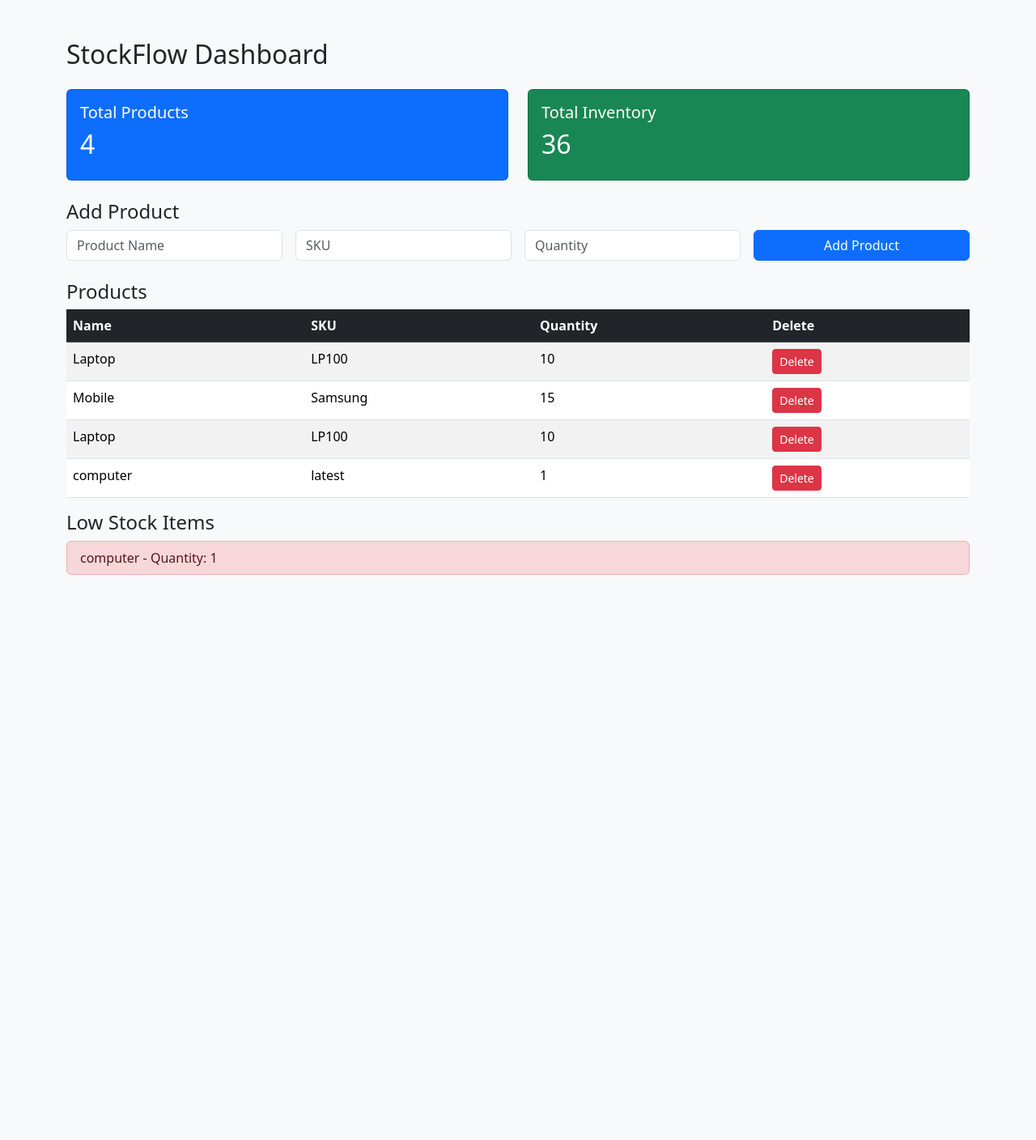
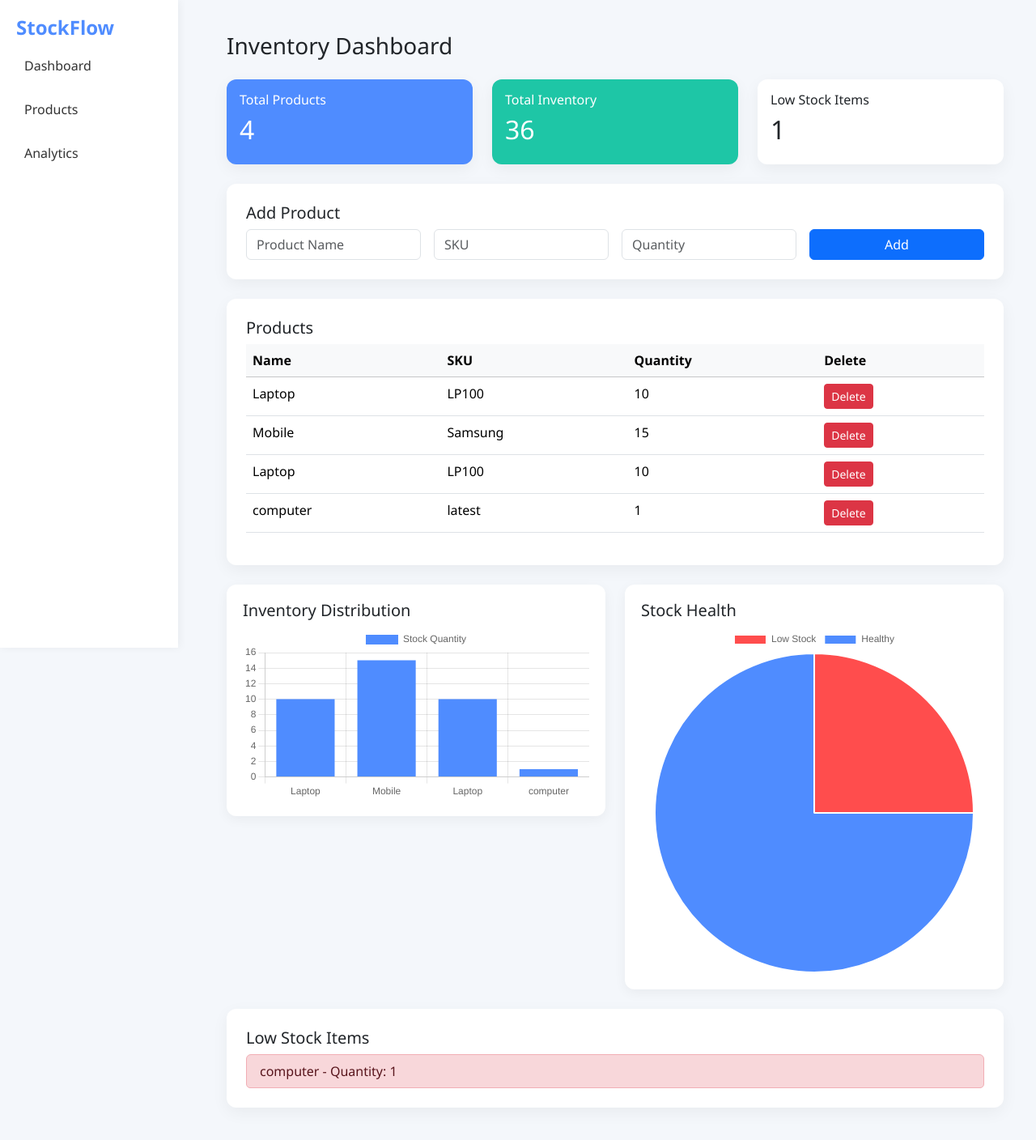
Before and after one commit to HarshaPachcha/wexa-ai-technical-assessment-Harsha, a Flask app: page /dashboard/1 in a window 1280 px wide. Shown: the whole page at 81% size. Before the commit the page ends 710 px from the top, so only its background shows below. Run offline with Flask 3, Linux system fonts and the light colour scheme.

Commit message:
Added product selling feature and dynamic inventory update

```diff
--- a/requirements.txt
+++ b/requirements.txt
@@ -0,0 +1,4 @@
+Flask==3.0.3
+Flask-SQLAlchemy==3.1.1
+Flask-Bcrypt==1.0.1
+gunicorn==21.2.0
--- a/templates/Dashboard.html
+++ b/templates/Dashboard.html
@@ -2,45 +2,127 @@
 <html>
 
 <head>
-
 <title>StockFlow Dashboard</title>
 
 <link href="https://cdn.jsdelivr.net/npm/bootstrap@5.3.3/dist/css/bootstrap.min.css" rel="stylesheet">
+<script src="https://cdn.jsdelivr.net/npm/chart.js"></script>
+
+<style>
+
+body{
+background:#f4f7fb;
+font-family:Segoe UI;
+}
+
+.sidebar{
+height:100vh;
+background:#ffffff;
+box-shadow:2px 0px 10px rgba(0,0,0,0.05);
+padding:20px;
+position:fixed;
+width:220px;
+}
+
+.sidebar h4{
+color:#4f8cff;
+font-weight:700;
+}
+
+.sidebar a{
+display:block;
+padding:10px;
+text-decoration:none;
+color:#333;
+margin-top:10px;
+border-radius:6px;
+}
+
+.sidebar a:hover{
+background:#f1f4ff;
+}
+
+.main{
+margin-left:240px;
+padding:40px;
+}
+
+.card{
+border:none;
+border-radius:12px;
+box-shadow:0px 6px 20px rgba(0,0,0,0.05);
+}
+
+.stat1{
+background:#4f8cff;
+color:white;
+}
+
+.stat2{
+background:#1ec6a6;
+color:white;
+}
+
+.chart-box{
+background:white;
+padding:20px;
+border-radius:12px;
+box-shadow:0px 4px 15px rgba(0,0,0,0.05);
+}
+
+</style>
 
 </head>
 
-<body class="bg-light">
+<body>
 
-<div class="container mt-5">
 
-<h2 class="mb-4">StockFlow Dashboard</h2>
+<div class="sidebar">
+
+<h4>StockFlow</h4>
+
+<a href="#">Dashboard</a>
+<a href="#">Products</a>
+<a href="#">Analytics</a>
+
+</div>
+
+
+<div class="main">
+
+<h3 class="mb-4">Inventory Dashboard</h3>
+
 
 <div class="row mb-4">
 
-<div class="col-md-6">
-<div class="card text-bg-primary">
-<div class="card-body">
-<h5>Total Products</h5>
+<div class="col-md-4">
+<div class="card stat1 p-3">
+<h6>Total Products</h6>
 <h2>{{total_products}}</h2>
 </div>
 </div>
+
+<div class="col-md-4">
+<div class="card stat2 p-3">
+<h6>Total Inventory</h6>
+<h2>{{total_inventory}}</h2>
+</div>
 </div>
 
-<div class="col-md-6">
-<div class="card text-bg-success">
-<div class="card-body">
-<h5>Total Inventory</h5>
-<h2>{{total_inventory}}</h2>
-</div>
+<div class="col-md-4">
+<div class="card p-3">
+<h6>Low Stock Items</h6>
+<h2>{{low_stock|length}}</h2>
 </div>
 </div>
 
 </div>
 
 
-<h4>Add Product</h4>
+<div class="card p-4 mb-4">
 
-<form method="post" action="/add_product/{{org_id}}" class="row g-3 mb-4">
+<h5>Add Product</h5>
+
+<form method="post" action="/add_product/{{org_id}}" class="row g-3">
 
 <div class="col-md-3">
 <input name="name" class="form-control" placeholder="Product Name">
@@ -55,17 +137,21 @@
 </div>
 
 <div class="col-md-3">
-<button class="btn btn-primary w-100">Add Product</button>
+<button class="btn btn-primary w-100">Add</button>
 </div>
 
 </form>
 
+</div>
 
-<h4>Products</h4>
 
-<table class="table table-striped">
+<div class="card p-4 mb-4">
 
-<thead class="table-dark">
+<h5>Products</h5>
+
+<table class="table">
+
+<thead class="table-light">
 <tr>
 <th>Name</th>
 <th>SKU</th>
@@ -85,7 +171,9 @@
 <td>{{p.quantity}}</td>
 
 <td>
-<a href="/delete/{{p.id}}/{{org_id}}" class="btn btn-danger btn-sm">Delete</a>
+<a href="/delete/{{p.id}}/{{org_id}}" class="btn btn-danger btn-sm">
+Delete
+</a>
 </td>
 
 </tr>
@@ -96,15 +184,51 @@
 
 </table>
 
+</div>
 
-<h4>Low Stock Items</h4>
+
+<div class="row">
+
+<div class="col-md-6">
+
+<div class="chart-box">
+
+<h5>Inventory Distribution</h5>
+
+<canvas id="inventoryChart"></canvas>
+
+</div>
+
+</div>
+
+
+<div class="col-md-6">
+
+<div class="chart-box">
+
+<h5>Stock Health</h5>
+
+<canvas id="stockChart"></canvas>
+
+</div>
+
+</div>
+
+</div>
+
+
+<div class="card p-4 mt-4">
+
+<h5>Low Stock Items</h5>
 
 <ul class="list-group">
 
 {% for p in low_stock %}
 
 <li class="list-group-item list-group-item-danger">
+
 {{p.name}} - Quantity: {{p.quantity}}
+
 </li>
 
 {% endfor %}
@@ -113,5 +237,53 @@
 
 </div>
 
+
+</div>
+
+
+
+<script>
+
+const productNames = [
+{% for p in products %}
+"{{p.name}}",
+{% endfor %}
+];
+
+const productQty = [
+{% for p in products %}
+{{p.quantity}},
+{% endfor %}
+];
+
+new Chart(document.getElementById("inventoryChart"),{
+type:"bar",
+data:{
+labels:productNames,
+datasets:[{
+label:"Stock Quantity",
+data:productQty,
+backgroundColor:"#4f8cff"
+}]
+}
+});
+
+
+const lowStock = {{low_stock|length}};
+const healthy = {{products|length}} - lowStock;
+
+new Chart(document.getElementById("stockChart"),{
+type:"pie",
+data:{
+labels:["Low Stock","Healthy"],
+datasets:[{
+data:[lowStock,healthy],
+backgroundColor:["#ff4d4d","#4f8cff"]
+}]
+}
+});
+
+</script>
+
 </body>
 </html>
```
Also changed, not shown: templates/login.html (+35 -13 lines), templates/signup.html (+37 -16 lines).
